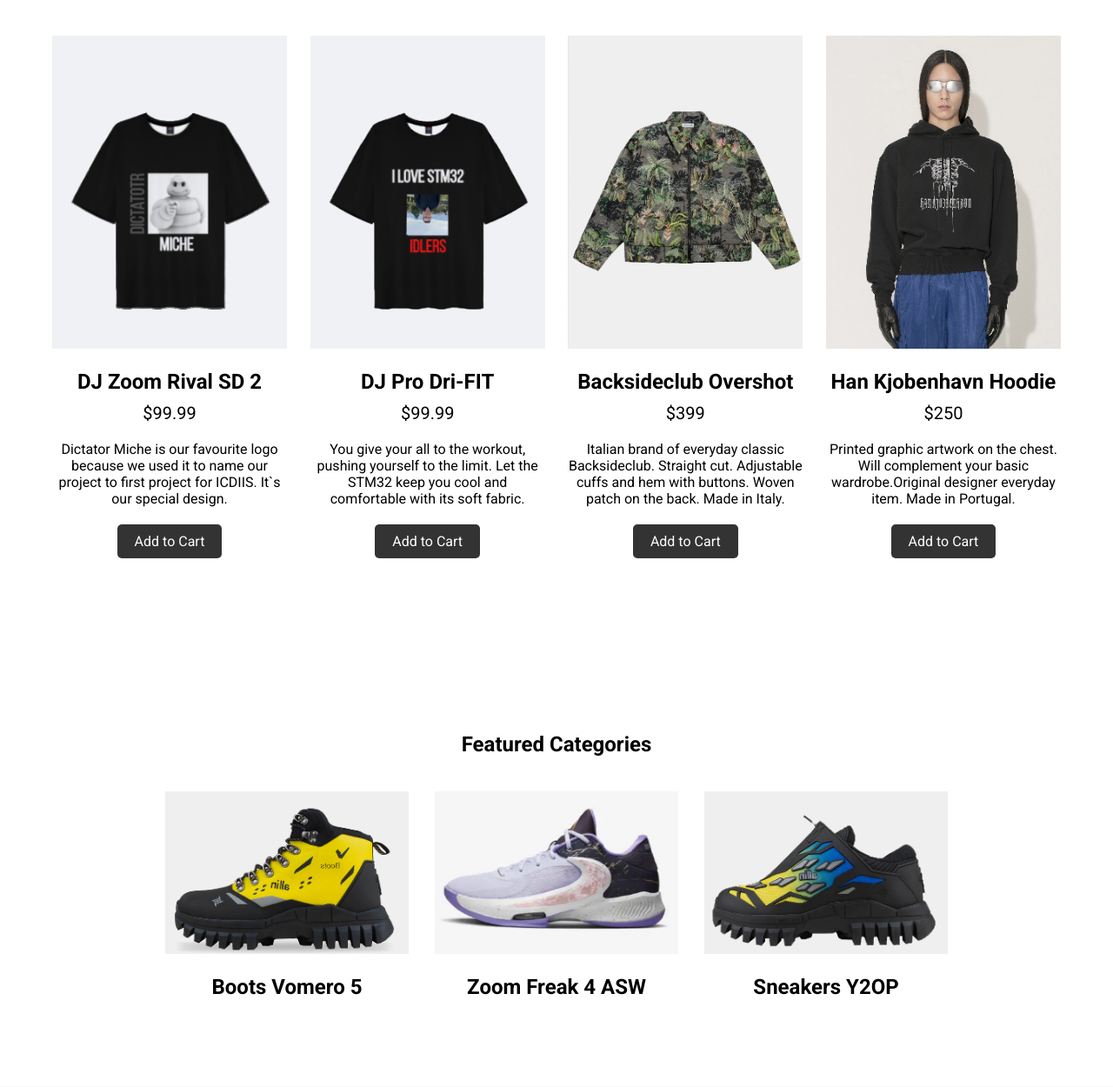
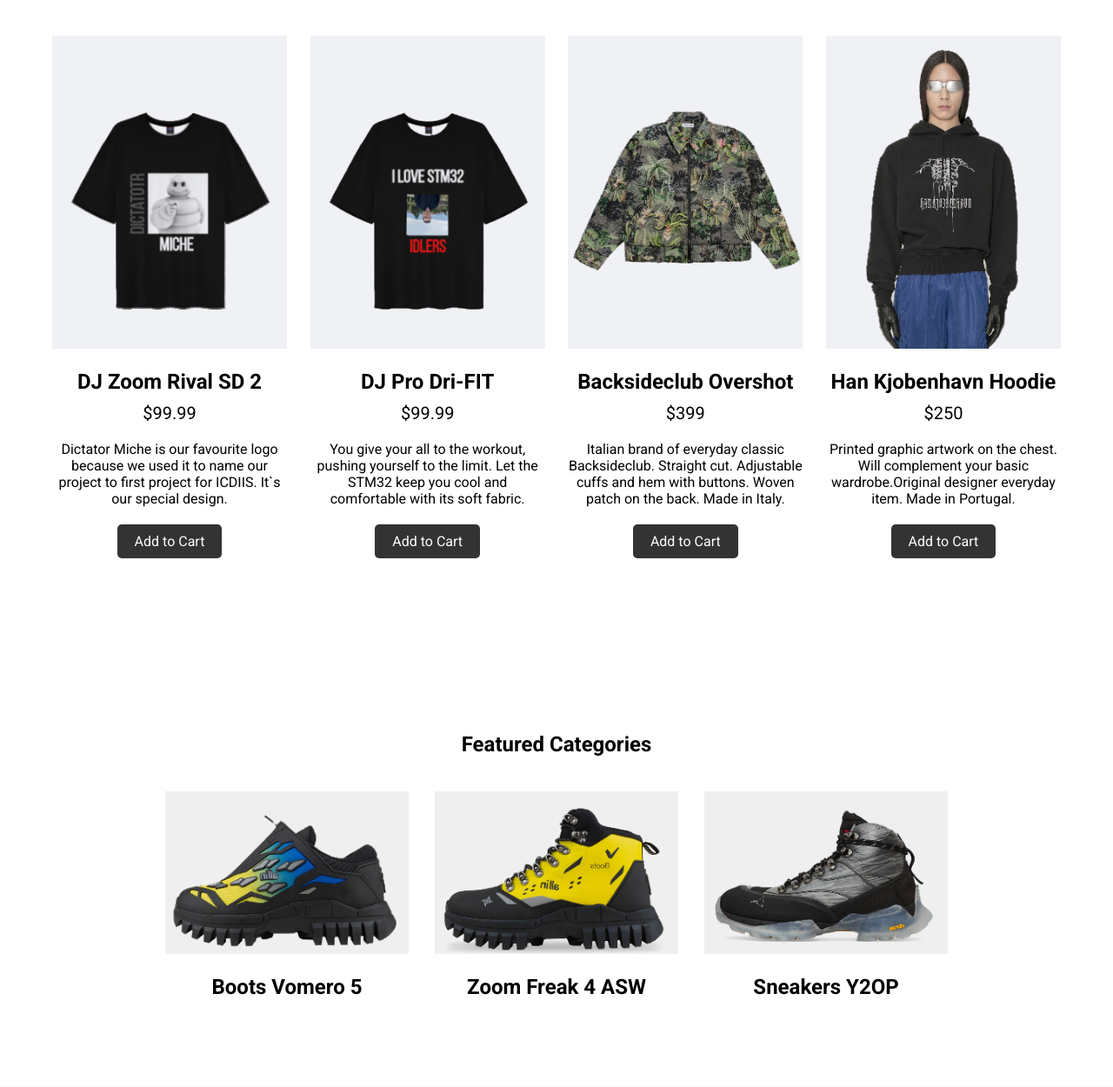
Before and after one commit to Max2288/onlineshop, a Django app: page / in a window 1280 px wide. Shown: the part 581-1831 px from the top of the page at 87% size. Run offline with Django 4.2, Linux system fonts and the light colour scheme.

Commit message:
new imgs

```diff
--- a/onlineshop/templates/index.html
+++ b/onlineshop/templates/index.html
@@ -17,9 +17,9 @@
 		  </div>
 		  <nav class="navigation">
 			<ul>
-			  <li><a href="#">Home</a></li>
+			  <li><a href="#" onclick="location.reload()">Home</a></li>
 			  <li><a href="#products">Shop</a></li>
-			  <li><a href="#">About</a></li>
+			  <li><a href="#footer">About</a></li>
 			  <li><a href="#footer">Contact</a></li>
 			</ul>
 		  </nav>
@@ -90,7 +90,7 @@
 	  <div class="cart-total">
 		<h3>Total: $0.00</h3>
 	  </div>
-	  <button class="checkout-btn">Checkout</button>
+	  <button class="checkout-btn" onclick="location.reload()">Checkout</button>
 	</div>
   </div>
 
@@ -100,15 +100,15 @@
 			<h2>Featured Categories</h2>
 			<div class="category-container">
 				<div class="category">
-					<img src="{% static 'imgs/shoes.png' %}" alt="Category" style="transform: scale(-1, 1);">
+					<img src="{% static 'imgs/shoose1.png' %}" alt="Category">
 					<h3>Boots Vomero 5</h3>
 				</div>
 				<div class="category">
-					<img src="{% static 'imgs/shooes_purple.png' %}" alt="Category">
+					<img src="{% static 'imgs/shoose.png' %}" alt="Category">
 					<h3>Zoom Freak 4 ASW</h3>
 				</div>
 				<div class="category">
-					<img src="{% static 'imgs/shoes1.png' %}" alt="Category" style="transform: scale(-1, 1);">
+					<img src="{% static 'imgs/shoes1.png' %}" alt="Category">
 					<h3>Sneakers Y2OP</h3>
 				</div>
 			</div>
```
Also changed, not shown: onlineshop/static/imgs/hoody.png, onlineshop/static/imgs/new.png, onlineshop/static/imgs/shoes.png (deleted), onlineshop/static/imgs/shoes1.png, onlineshop/static/imgs/shooes_purple.png (deleted), onlineshop/static/imgs/shooes_white_red.png (deleted), onlineshop/static/imgs/shoose.png (added), onlineshop/static/imgs/shoose1.png (added).
